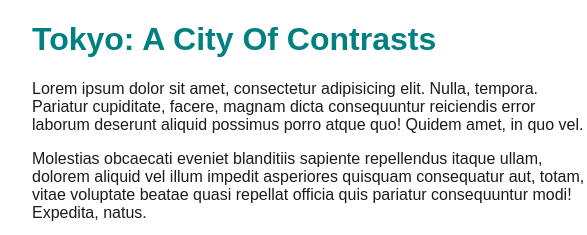
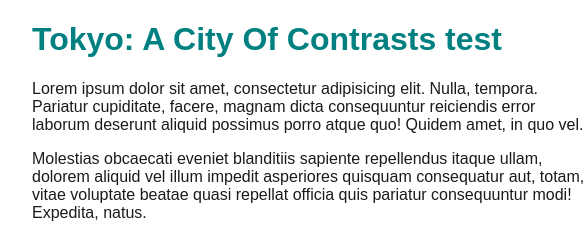
Before and after one commit to Bill-VA/TEGNA_TAtest, a plain HTML site: page test.html in a window 1280 px wide. Shown: the top 235 px of the page, 128-715 px from the left. Drawn offline with Linux system fonts and the light colour scheme.

Commit message:
made a change

```diff
--- a/test.html
+++ b/test.html
@@ -7,7 +7,7 @@
 </head>
 
 <body>
-<h1>Tokyo: A City Of Contrasts</h1>
+<h1>Tokyo: A City Of Contrasts test</h1>
 <p>Lorem ipsum dolor sit amet, consectetur <img src="images/akihabara.jpg" width="400" height="604" class="floatRight" alt="street corner"/>adipisicing elit. Nulla, tempora. Pariatur cupiditate, facere, magnam dicta consequuntur reiciendis error laborum deserunt aliquid possimus porro atque quo! Quidem amet, in quo vel.</p>
 <p>Molestias obcaecati eveniet blanditiis sapiente repellendus itaque ullam, dolorem aliquid vel illum impedit asperiores quisquam consequatur aut, totam, vitae voluptate beatae quasi repellat officia quis pariatur consequuntur modi! Expedita, natus.</p>
 <p>Sed dolor nihil consequuntur est, nemo maiores obcaecati fugiat consequatur pariatur officia omnis voluptate architecto, expedita ad. Dignissimos nisi vero deleniti, nam debitis, laborum ipsam blanditiis, delectus nobis officia error.</p>
```
